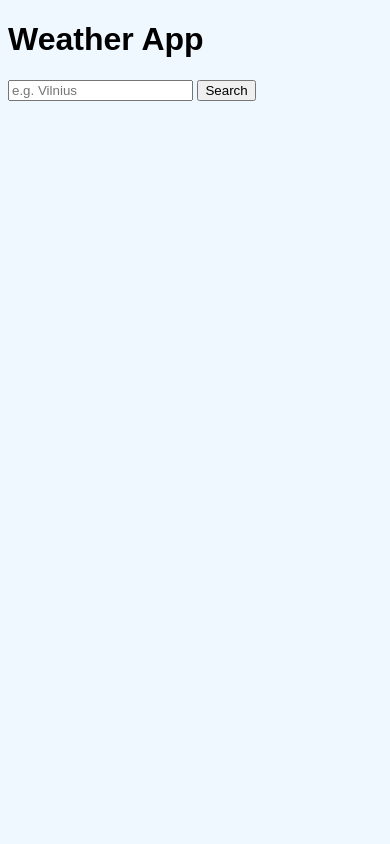
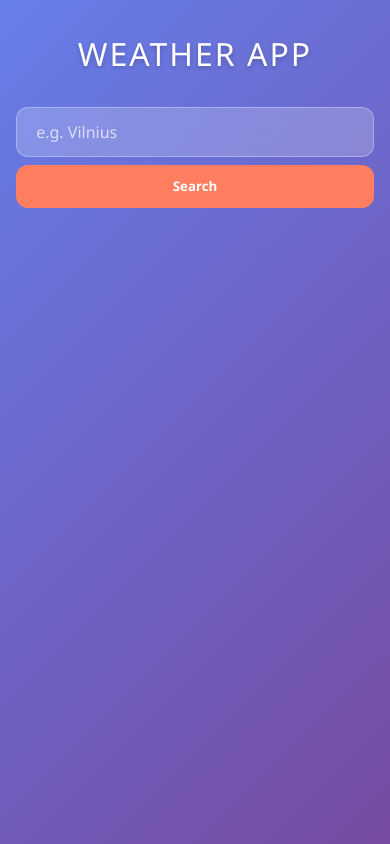
Before and after one commit to JANS66/weather-app, a website built with webpack: page src/template.html in a window 390 px wide. Built offline with nearby package versions, Linux system fonts and the light colour scheme; no server answers.

Commit message:
style: implement responsive glassmorphism UI with fade-in animations

```diff
--- a/src/style.css
+++ b/src/style.css
@@ -1,4 +1,162 @@
+/* 1. Global Reset & Base Styles */
+* {
+  margin: 0;
+  padding: 0;
+  box-sizing: border-box;
+  font-family: 'Segoe UI', Roboto, Helvetica, Arial, sans-serif;
+}
+
 body {
-  background-color: #f0f8ff;
-  font-family: sans-serif;
+  min-height: 100vh;
+  background: linear-gradient(135deg, #667eea 0%, #764ba2 100%);
+  background-attachment: fixed;
+  display: flex;
+  flex-direction: column;
+  align-items: center;
+  padding: 2rem 1rem;
+  color: white;
 }
+
+h1 {
+  font-weight: 300;
+  margin-bottom: 2rem;
+  letter-spacing: 2px;
+  text-transform: uppercase;
+  text-shadow: 0 2px 4px rgba(0, 0, 0, 0.2);
+}
+
+/* 2. Layout Container */
+#content {
+  width: 100%;
+  max-width: 600px;
+  display: flex;
+  flex-direction: column;
+  gap: 2rem;
+}
+
+/* 3. Search Form - Responsive Flex */
+#search-form {
+  display: flex;
+  gap: 0.5rem;
+  width: 100%;
+}
+
+#search-input {
+  flex: 1;
+  padding: 0.8rem 1.2rem;
+  border-radius: 12px;
+  border: none;
+  outline: none;
+  background: rgba(255, 255, 255, 0.2);
+  backdrop-filter: blur(10px);
+  color: white;
+  font-size: 1rem;
+  border: 1px solid rgba(255, 255, 255, 0.3);
+  transition: background 0.3s;
+}
+
+#search-input::placeholder {
+  color: rgba(255, 255, 255, 0.7);
+}
+
+#search-input:focus {
+  background: rgba(255, 255, 255, 0.3);
+}
+
+button {
+  padding: 0.8rem 1.5rem;
+  border-radius: 12px;
+  border: none;
+  background: #ff7e5f;
+  color: white;
+  font-weight: bold;
+  cursor: pointer;
+  transition:
+    transform 0.2s,
+    background 0.2s;
+}
+
+button:hover {
+  background: #feb47b;
+  transform: translateY(-2px);
+}
+
+button:active {
+  transform: translateY(0);
+}
+
+/* 4. Weather Card Styling */
+.weather-card {
+  background: rgba(255, 255, 255, 0.1);
+  backdrop-filter: blur(15px);
+  border-radius: 24px;
+  padding: 2rem;
+  text-align: center;
+  border: 1px solid rgba(255, 255, 255, 0.2);
+  box-shadow: 0 8px 32px rgba(0, 0, 0, 0.3);
+  animation: fadeIn 0.5s ease-out;
+}
+
+.display-city {
+  font-size: 2rem;
+  margin-bottom: 0.5rem;
+}
+
+.display-conditions {
+  font-style: italic;
+  font-size: 1.1rem;
+  opacity: 0.9;
+}
+
+.temp-container {
+  font-size: 4rem;
+  font-weight: 700;
+  margin: 1.5rem 0;
+}
+
+.display-description {
+  line-height: 1.6;
+  font-size: 1rem;
+  max-width: 400px;
+  margin: 0 auto;
+}
+
+/* 5. Animations */
+@keyframes fadeIn {
+  from {
+    opacity: 0;
+    transform: translateY(20px);
+  }
+  to {
+    opacity: 1;
+    transform: translateY(0);
+  }
+}
+
+/* 6. Media Queries for Responsiveness */
+
+/* Mobile (Small screens) */
+@media (max-width: 480px) {
+  #search-form {
+    flex-direction: column;
+  }
+
+  .temp-container {
+    font-size: 3rem;
+  }
+
+  .weather-card {
+    padding: 1.5rem;
+  }
+}
+
+/* Tablet & Larger */
+@media (min-width: 768px) {
+  #content {
+    max-width: 700px;
+  }
+
+  h1 {
+    font-size: 2.5rem;
+  }
+}
```
